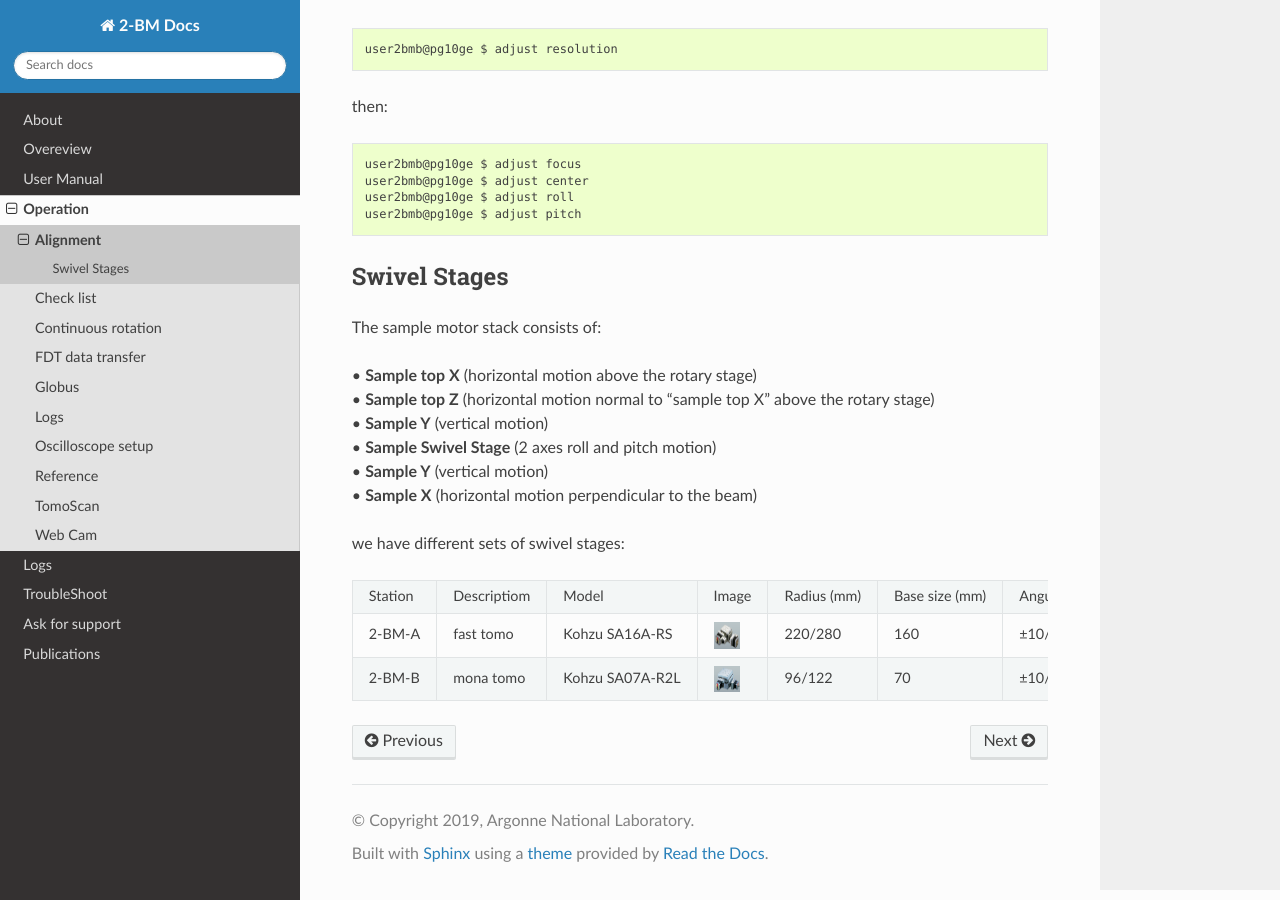
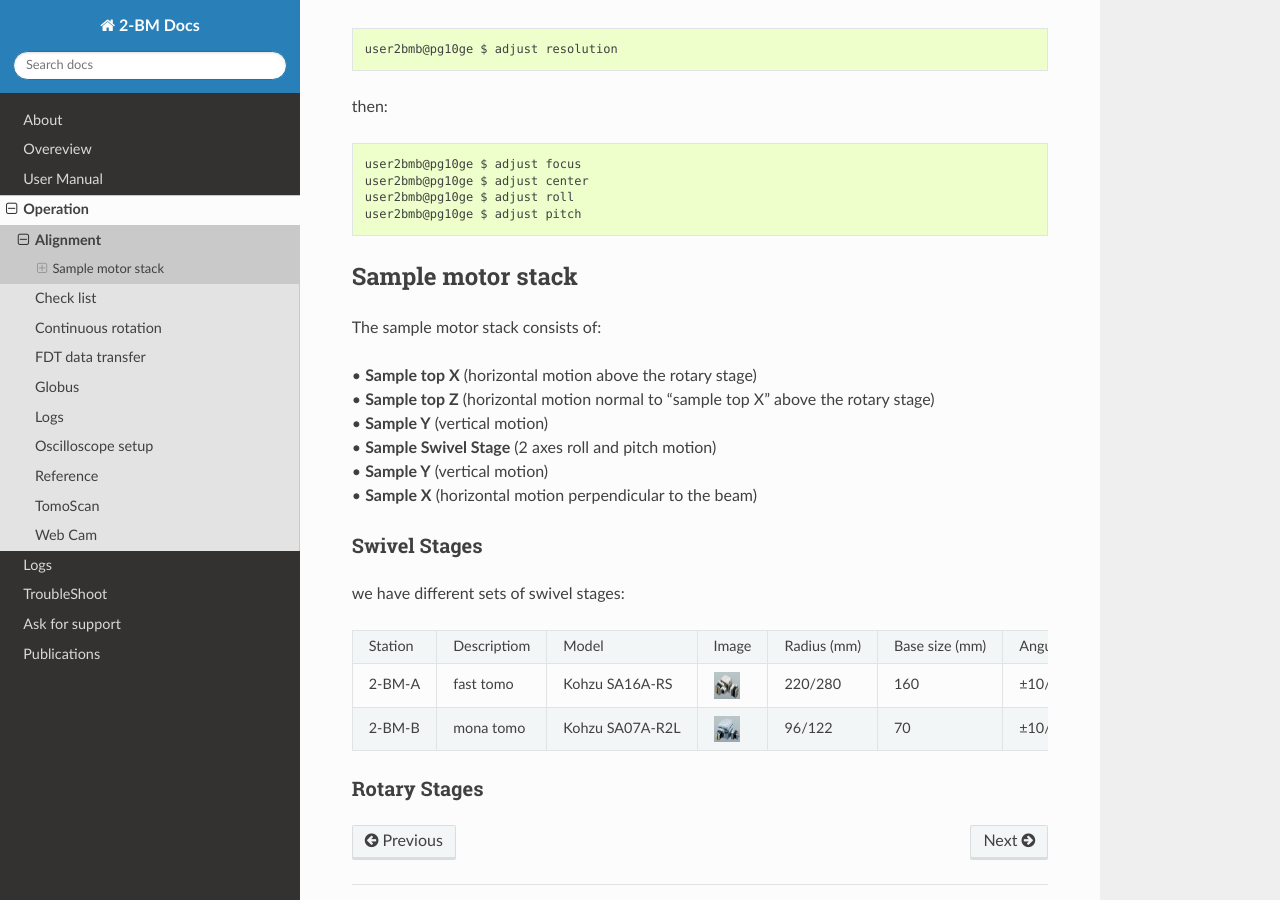
Before and after one commit to xray-imaging/2bm-docs, a Sphinx documentation site: the page built from docs/source/ops/item_000.rst, in a window 1280 px wide and 900 px high, scrolled down 1136 px. Built offline with Sphinx 7.4.7 and the Read the Docs theme 2.0.0, drawn with Linux system fonts in a browser that asks for light colours; the version number could not be read and is left out.

Commit message:
Update item_000.rst

```diff
--- a/docs/source/ops/item_000.rst
+++ b/docs/source/ops/item_000.rst
@@ -30,8 +30,8 @@ then::
     user2bmb@pg10ge $ adjust pitch
 
 
-Swivel Stages
-~~~~~~~~~~~~~
+Sample motor stack
+------------------
 
 | The sample motor stack consists of:
 |
@@ -42,6 +42,9 @@ Swivel Stages
 | • **Sample Y** (vertical motion)
 | • **Sample X** (horizontal motion perpendicular to the beam)
 
+
+Swivel Stages
+~~~~~~~~~~~~~
 
 we have different sets of swivel stages:
 
@@ -67,3 +70,7 @@ we have different sets of swivel stages:
 .. |00002| image:: ../img/kohzu_00002.png
     :width: 20pt
     :height: 20pt
+
+
+Rotary Stages
+~~~~~~~~~~~~~
```
